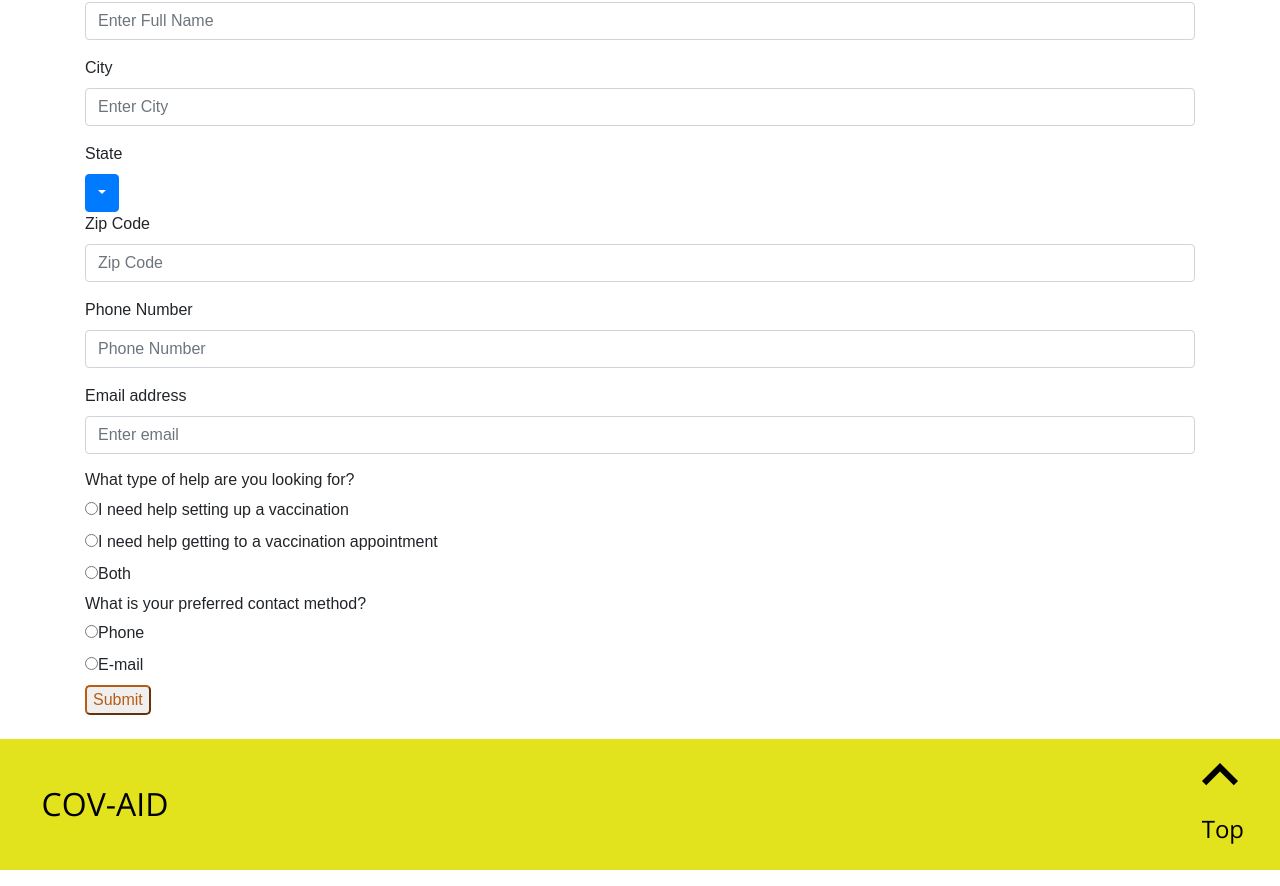
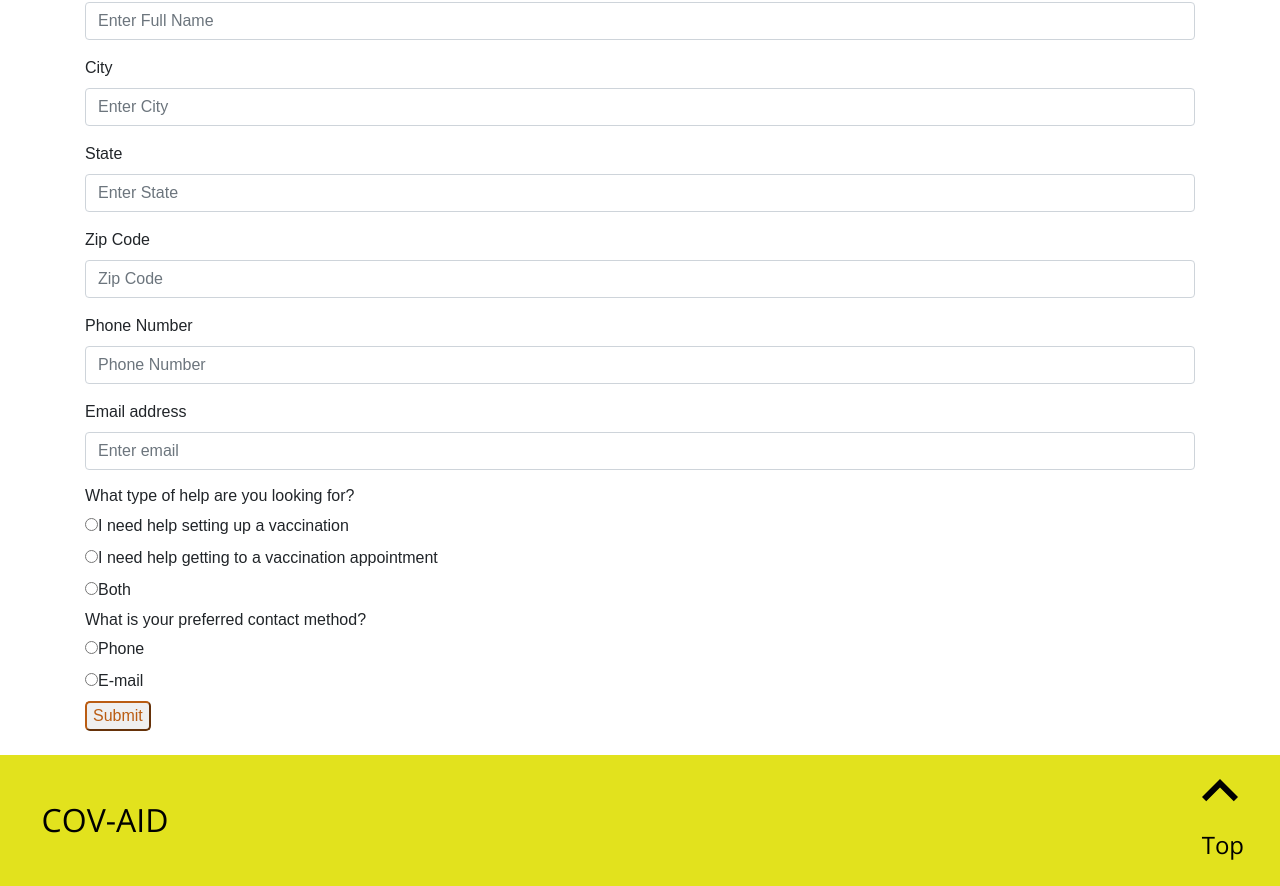
Before and after one commit to Hack-Rona/CovidApp, a React (Create React App) app: page /senior in a window 1280 px wide. Shown: the part 1395-2281 px from the top of the page. Built offline with nearby package versions, Linux system fonts and the light colour scheme.

Commit message:
edit senior form

```diff
--- a/src/Senior.js
+++ b/src/Senior.js
@@ -108,7 +108,17 @@ function Senior(props) {
 						/>
 					</Form.Group>
 
-					<Dropdown>
+					<Form.Group controlId='state'>
+						<Form.Label>State</Form.Label>
+						<Form.Control
+							type='state'
+							name='state'
+							placeholder='Enter State'
+							onChange={handleChange}
+						/>
+					</Form.Group>
+
+					{/* <Dropdown>
 						<Form.Label>State</Form.Label>
 						<br />
 						<Dropdown.Toggle></Dropdown.Toggle>
@@ -472,7 +482,7 @@ function Senior(props) {
 								WY
 							</Dropdown.Item>
 						</Dropdown.Menu>
-					</Dropdown>
+					</Dropdown> */}
 					<Form.Group controlId='zip'>
 						<Form.Label>Zip Code</Form.Label>
 						<Form.Control
```
Lines whose indentation alone changed are shown as unchanged.
